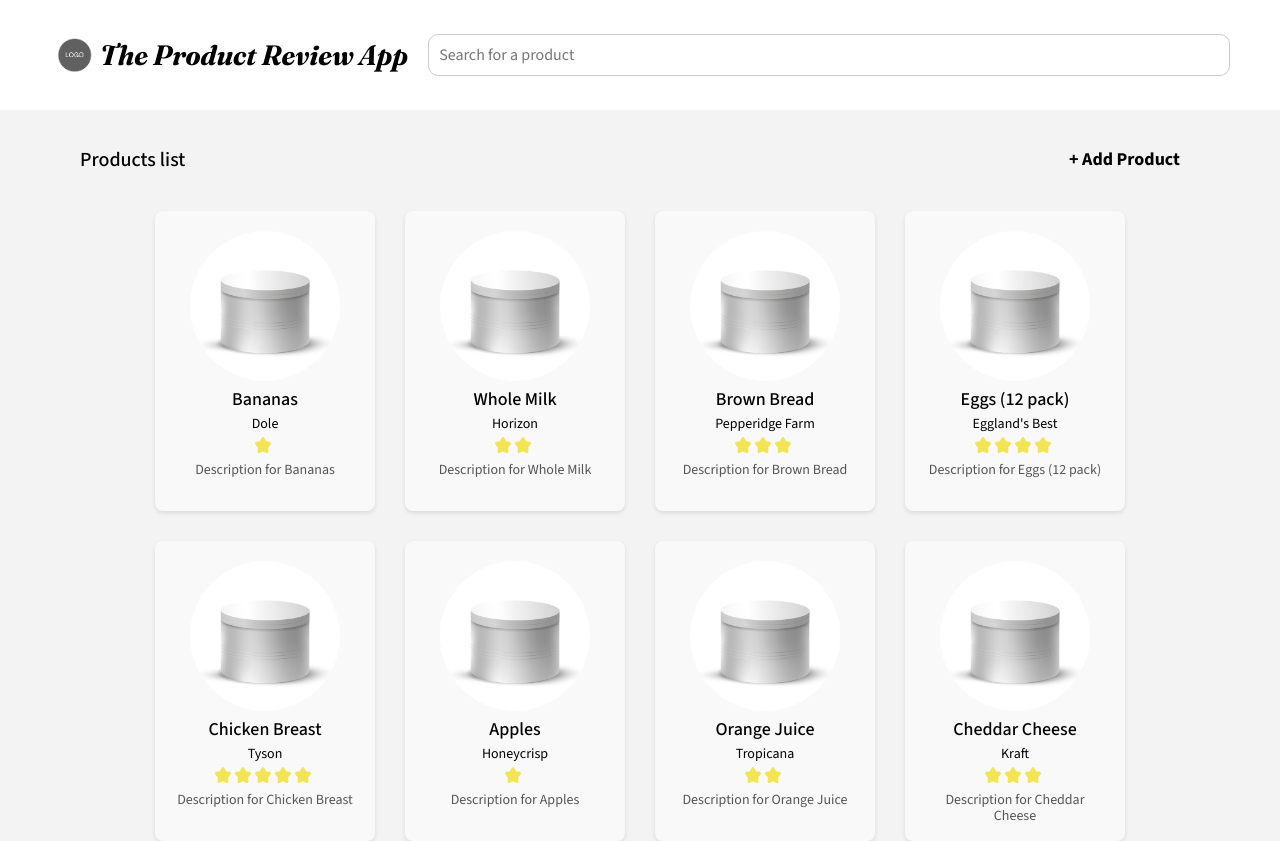
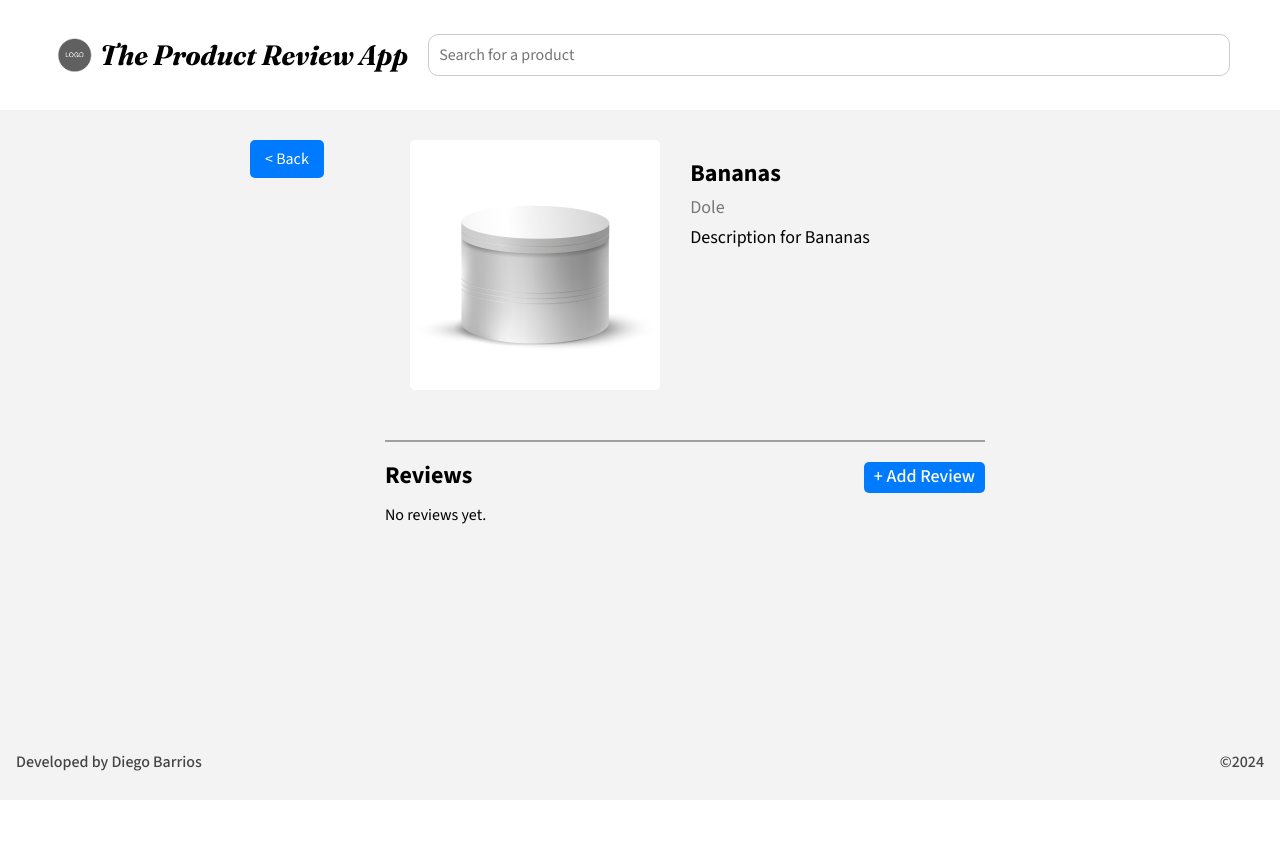
Before and after one commit to dbelfla10/product-review-app, a React (Vite) app: page /product/1 in a window 1280 px wide. Shown: the top 841 px of the page. After the commit the page ends 800 px from the top, so only its background shows below. Built offline with nearby package versions, Linux system fonts and the light colour scheme.

Commit message:
Add produt page. Update product ratings. Add review examples and count

```diff
--- a/package.json
+++ b/package.json
@@ -11,7 +11,8 @@
   },
   "dependencies": {
     "react": "^18.3.1",
-    "react-dom": "^18.3.1"
+    "react-dom": "^18.3.1",
+    "react-router-dom": "^7.9.1"
   },
   "devDependencies": {
     "@types/react": "^18.3.3",
--- a/src/components/App/App.jsx
+++ b/src/components/App/App.jsx
@@ -1,7 +1,9 @@
+import { BrowserRouter, Routes, Route } from "react-router-dom";
 import Header from "../Header/Header";
 import Main from "../Main/Main";
 import Footer from "../Footer/Footer";
 import AddProductModal from "../AddProductModal/AddProductModal";
+import ProductDetails from "../ProductDetails/ProductDetails";
 import { useState } from "react";
 import { defaultProducts } from "../../utils/constants";
 import "./App.css";
@@ -10,7 +12,18 @@
   const [activeModal, setActiveModal] = useState("");
   const [search, setSearch] = useState("");
 
-  const filteredProducts = defaultProducts.filter(
+  const productsWithAvgRating = defaultProducts.map((product) => {
+    const avgRating =
+      product.reviews && product.reviews.length
+        ? Math.round(
+            product.reviews.reduce((sum, r) => sum + r.rating, 0) /
+              product.reviews.length
+          )
+        : 0;
+    return { ...product, avgRating };
+  });
+
+  const filteredProducts = productsWithAvgRating.filter(
     (product) =>
       product.title.toLowerCase().includes(search.toLowerCase()) ||
       product.brand.toLowerCase().includes(search.toLowerCase())
@@ -25,15 +38,26 @@
   };
 
   return (
-    <>
+    <BrowserRouter>
       <div className="page">
         <div className="page__content">
           <Header search={search} setSearch={setSearch} />
           <div className="page__container">
-            <Main
-              handleAddProductClick={handleAddProductClick}
-              filteredProducts={filteredProducts}
-            />
+            <Routes>
+              <Route
+                path="/"
+                element={
+                  <Main
+                    handleAddProductClick={handleAddProductClick}
+                    filteredProducts={filteredProducts}
+                  />
+                }
+              />
+              <Route
+                path="/product/:id"
+                element={<ProductDetails products={filteredProducts} />}
+              />
+            </Routes>
           </div>
           <Footer />
         </div>
@@ -42,7 +66,7 @@
           handleCloseClick={closeActiveModal}
         />
       </div>
-    </>
+    </BrowserRouter>
   );
 }
 
--- a/src/components/Product/Product.css
+++ b/src/components/Product/Product.css
@@ -2,11 +2,17 @@
   background-color: #f9f9f9;
   /* border: 1px solid black; */
   width: 220px;
-  height: 300px;
+  height: 310px;
   padding: 20px;
   border-radius: 8px;
   box-shadow: 0 2px 4px rgba(0, 0, 0, 0.1);
   box-sizing: border-box;
+  position: relative;
+}
+
+.product-link {
+  text-decoration: none;
+  color: inherit;
 }
 
 .product__info {
@@ -50,3 +56,14 @@
   padding: 0;
   color: #555;
 }
+
+.product__reviews-count {
+  font-size: 14px;
+  font-weight: 500;
+  margin: 0;
+  padding: 0;
+  position: absolute;
+  bottom: 15px;
+  right: 20px;
+  border-bottom: #555 1px solid;
+}
--- a/src/components/Product/Product.jsx
+++ b/src/components/Product/Product.jsx
@@ -1,16 +1,18 @@
+import { Link } from "react-router-dom";
 import "./Product.css";
 import productImg from "../../assets/product-placeholder.jpg";
 import star from "../../assets/star-icon.svg";
 
 function Product({ product }) {
   return (
+    <Link to={`/product/${product.id}`} className="product-link">
       <div className="product">
         <img className="product__image" src={productImg} alt={product.title} />
         <div className="product__info">
           <h2 className="product__title">{product.title}</h2>
           <p className="product__brand">{product.brand}</p>
           <div className="product__rating">
-          {Array.from({ length: product.rating }).map((_, index) => (
+            {Array.from({ length: product.avgRating }).map((_, index) => (
               <img
                 key={index}
                 src={star}
@@ -20,8 +22,13 @@
             ))}
           </div>
           <p className="product__description">{product.description}</p>
+          <p className="product__reviews-count">
+            {product.reviews.length} review
+            {product.reviews.length !== 1 ? "s" : ""} &gt;&gt;
+          </p>
         </div>
       </div>
+    </Link>
   );
 }
 
--- /dev/null
+++ b/src/components/ProductDetails/ProductDetails.css
@@ -0,0 +1,90 @@
+.product-details {
+  margin-top: 30px;
+  display: flex;
+  justify-content: center;
+  position: relative;
+}
+
+.product-details__back-button {
+  position: absolute;
+  top: 0px;
+  left: 250px;
+  padding: 10px 15px;
+  font-size: 16px;
+  cursor: pointer;
+  background-color: #007bff;
+  color: white;
+  border: none;
+  border-radius: 5px;
+}
+
+.product-details__image {
+  width: 250px;
+  height: 250px;
+  border-radius: 5px;
+  object-fit: cover;
+}
+
+.product-details__info {
+  margin-left: 30px;
+  align-items: left;
+  text-align: left;
+}
+
+.product-details__title {
+  font-size: 24px;
+  font-weight: 600;
+  margin: 20px 0 0;
+}
+
+.product-details__brand {
+  font-size: 18px;
+  font-weight: 400;
+  color: #777;
+  margin: 10px 0 0;
+}
+
+.product-details__rating {
+  margin: 5px 0 0;
+}
+
+.product-details__description {
+  font-size: 18px;
+  margin: 10px 0 0;
+}
+
+.product-details__reviews {
+  text-align: left;
+  margin: 50px 0 0 385px;
+  max-width: 600px;
+  border-top: #a1a0a0 2px solid;
+  position: relative;
+}
+
+.product-details__reviews-title {
+  font-size: 24px;
+  font-weight: 600;
+  margin: 20px 0 0;
+}
+
+.product-details__add-review-button {
+  position: absolute;
+  top: 20px;
+  right: 0px;
+  background-color: #007bff;
+  color: white;
+  font-size: 18px;
+  font-weight: 500;
+  border: none;
+  border-radius: 5px;
+  padding: 5px 10px;
+  cursor: pointer;
+}
+
+.product-details__review-list {
+  list-style-type: none;
+  padding: 0;
+  display: flex;
+  flex-direction: column;
+  gap: 20px;
+}
--- /dev/null
+++ b/src/components/ProductDetails/ProductDetails.jsx
@@ -0,0 +1,75 @@
+import { useParams } from "react-router-dom";
+import productImg from "../../assets/product-placeholder.jpg";
+import star from "../../assets/star-icon.svg";
+import "./ProductDetails.css";
+
+function ProductDetails({ products }) {
+  const { id } = useParams();
+  const product = products.find((p) => p.id === Number(id));
+
+  if (!product) {
+    return <div>Product not found.</div>;
+  }
+
+  return (
+    <div>
+      <div className="product-details">
+        <button
+          className="product-details__back-button"
+          onClick={() => window.history.back()}
+        >
+          &lt; Back
+        </button>
+        <img
+          className="product-details__image"
+          src={productImg}
+          alt={product.title}
+        />
+        <div className="product-details__info">
+          <h2 className="product-details__title">{product.title}</h2>
+          <p className="product-details__brand">{product.brand}</p>
+          <div className="product-details__rating">
+            {Array.from({ length: product.avgRating }).map((_, index) => (
+              <img
+                key={index}
+                src={star}
+                alt="Star"
+                style={{ width: 24, height: 24, marginRight: 4 }}
+              />
+            ))}
+          </div>
+          <p className="product-details__description">{product.description}</p>
+        </div>
+      </div>
+      <div className="product-details__reviews">
+        <h3 className="product-details__reviews-title">Reviews</h3>
+        <button className="product-details__add-review-button">
+          + Add Review
+        </button>
+        {product.reviews.length === 0 ? (
+          <p>No reviews yet.</p>
+        ) : (
+          <ul className="product-details__review-list">
+            {product.reviews.map((review, idx) => (
+              <li key={idx}>
+                <div>
+                  {Array.from({ length: review.rating }).map((_, index) => (
+                    <img
+                      key={index}
+                      src={star}
+                      alt="Star"
+                      style={{ width: 16, height: 16, marginRight: 4 }}
+                    />
+                  ))}
+                </div>
+                <div>{review.text}</div>
+              </li>
+            ))}
+          </ul>
+        )}
+      </div>
+    </div>
+  );
+}
+
+export default ProductDetails;
--- a/src/utils/constants.js
+++ b/src/utils/constants.js
@@ -41,7 +41,28 @@
     brand: "Tyson",
     description: "Description for Chicken Breast",
     img: "https://via.placeholder.com/150",
-    reviews: [],
+    reviews: [
+      {
+        rating: 5,
+        text: "Very juicy and tender, great for grilling! alhdasgdagdlaugagud ;oadgausdgao as;doaos dgsdas;od as;o das aso oa",
+      },
+      {
+        rating: 4,
+        text: "Good quality, but a bit pricey. ahdukiasd gas ;sd oasidospaid hasi9das pdfap hapdfihs aps fsa f",
+      },
+      {
+        rating: 3,
+        text: "Average taste, but easy to cook. ;asohas hsa ish f;os hifsp spi hfpishfsh fs is fshfsahfhasfh sfphsp fspf hps fps fpa fpa ",
+      },
+      {
+        rating: 2,
+        text: "Not as fresh as expected. fh;so fhsifhsapoif sif   ifshpifhsp ifsifisf",
+      },
+      {
+        rating: 1,
+        text: "Too dry and tough, wouldn't buy again.  fp'foihsafhspo ios fpsif psf psfiospofsahf pfpsoafa' pofspofpsaof oapso psfdpasohfpos pos aspo",
+      },
+    ],
     rating: 5,
   },
   {
```
Also changed, not shown: 1 other file (tests, documents, lock files or other folders). Lines whose indentation alone changed are shown as unchanged.
